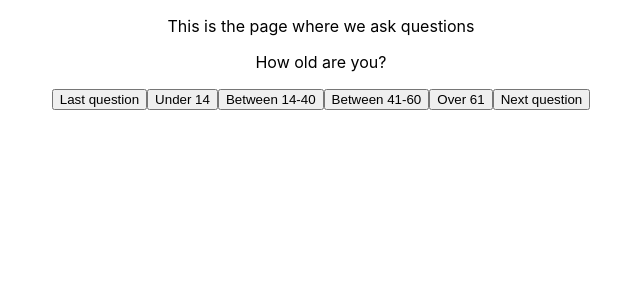
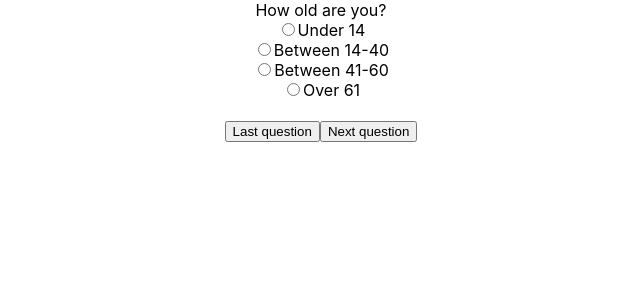
Before and after one commit to mohnishaggarwal/find-fit, a React (Create React App) app: page /questions in a window 1280 px wide. Shown: the top 300 px of the page, without its empty margins (319-959 px from the left). Built offline with nearby package versions, Linux system fonts and the light colour scheme.

Commit message:
Tried radio button questions

```diff
--- a/src/App.js
+++ b/src/App.js
@@ -1,5 +1,6 @@
 import './App.css';
 import './home.css';
+import './questions.css';
 import React, { useReducer } from 'react';
 import { BrowserRouter as Router, Route, Switch } from 'react-router-dom';
 import Home from './screens/Home';
--- /dev/null
+++ b/src/questions.css
@@ -0,0 +1,3 @@
+.questions-question-box {
+
+}
--- a/src/screens/Questions.js
+++ b/src/screens/Questions.js
@@ -46,15 +46,28 @@ function Questions() {
 
     return (
         <div>
-            <p>This is the page where we ask questions</p>
-            <p>{question}</p>
-            <button onClick={last}>Last question</button>
-            {
-                answers.map((ans, idx) => {
-                    return <button key={idx} onClick={() => {selectAns(ans)}}>{ans}</button>
-                })
-            }
-            <button onClick={next}>Next question</button>
+            <div className='questions-container'>
+                <div className='questions-question-box'>
+                    {question}
+                </div>
+                <div className="form-check">
+                {
+                    answers.map((ans, idx) => {
+                        // return <button key={idx} onClick={() => {selectAns(ans)}}>{ans}</button>
+                        return <div key={idx} onClick={() => {selectAns(ans)}}>
+                                    <input className="form-check-input" type="radio" name="flexRadioDefault" id={ans} checked={ans === selectedAns} onChange={() => {selectAns(ans)}}/>
+                                    <label className="form-check-label" htmlFor="answers">
+                                        {ans}
+                                    </label>
+                                </div>
+
+                    })
+                }
+                 </div>
+                <br/>
+                <button onClick={last}>Last question</button>
+                <button onClick={next}>Next question</button>
+            </div>
         </div>
     )
 }
```
